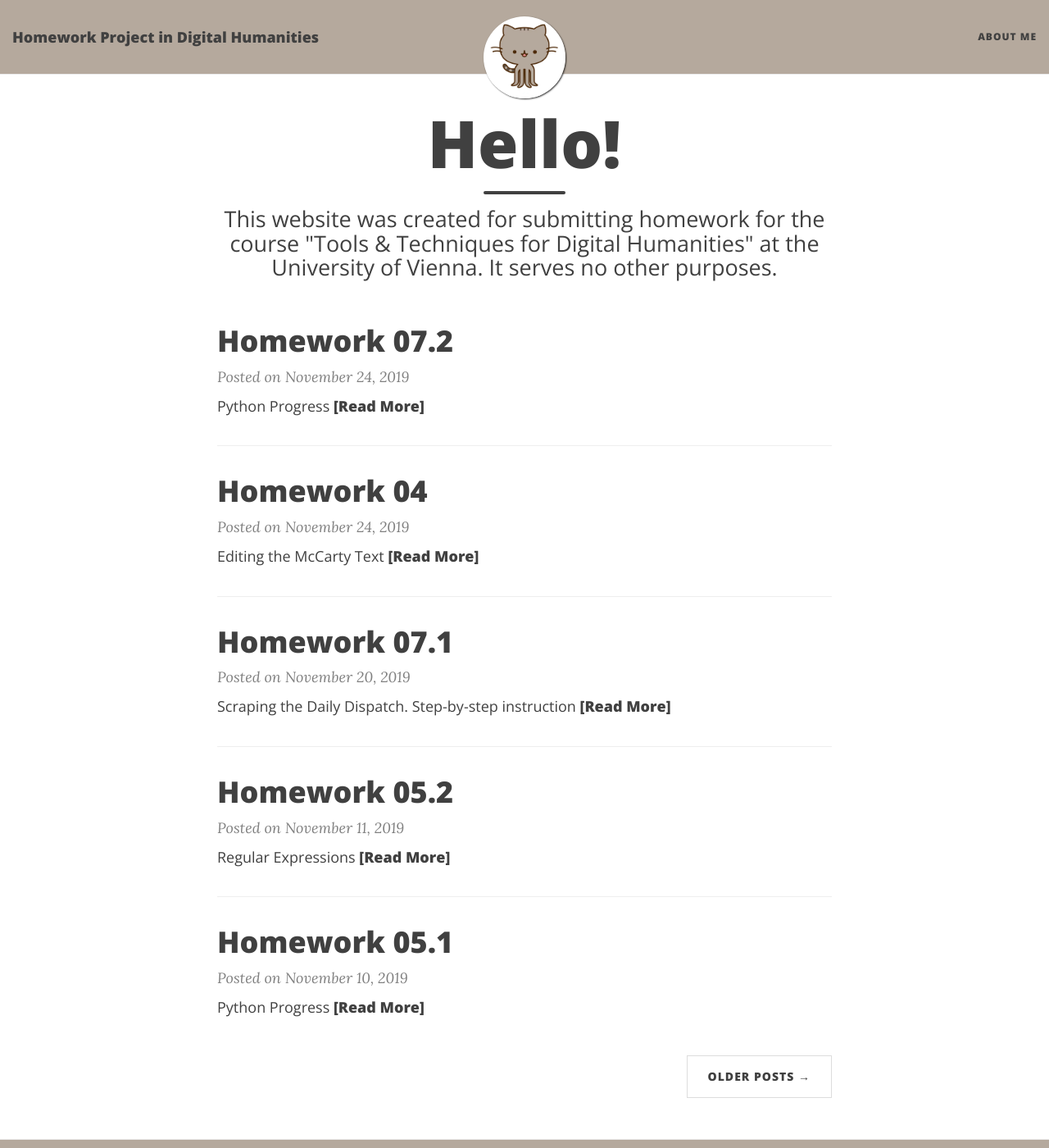
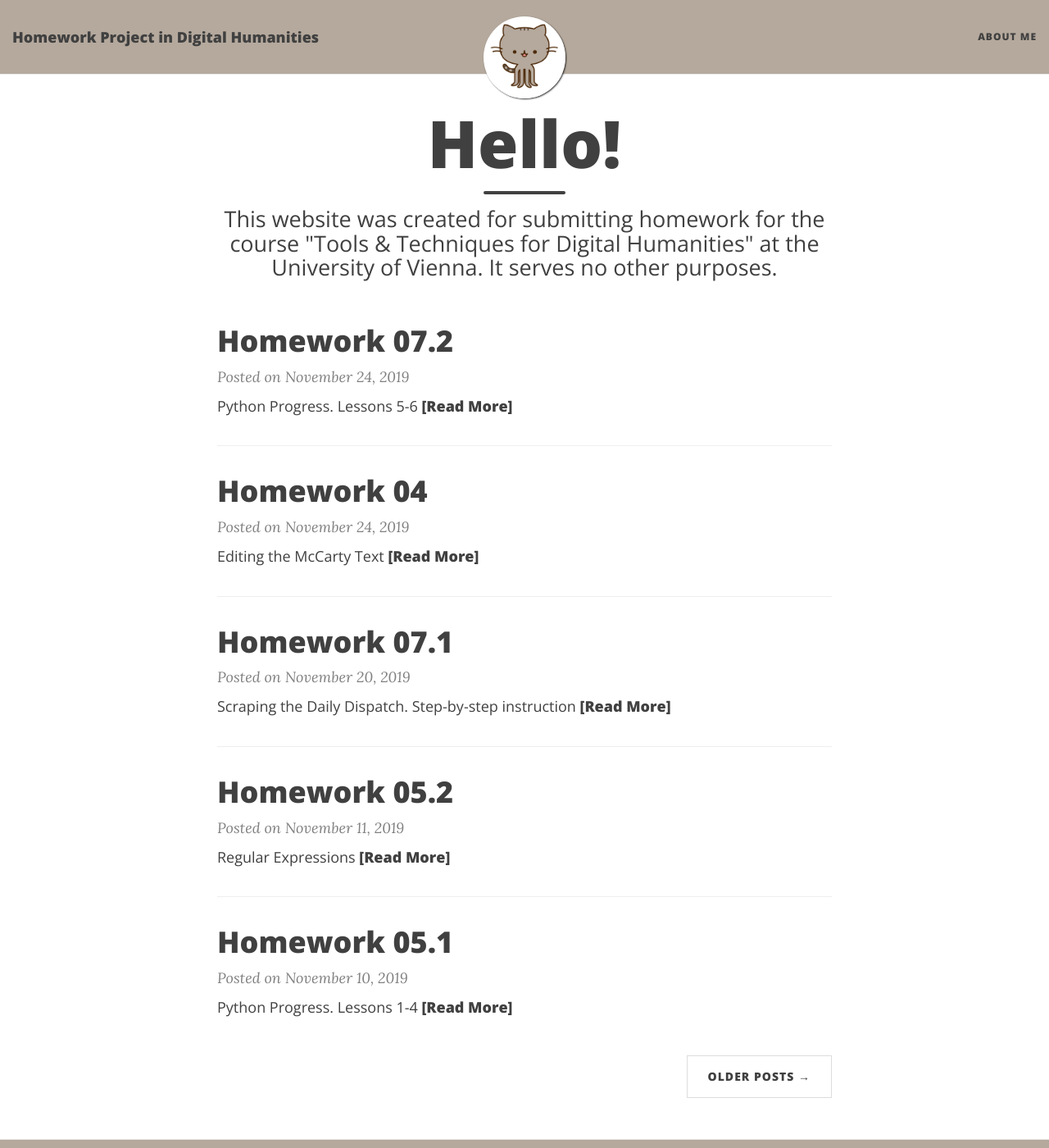
Before and after one commit to leda7466/leda7466.github.io, a Jekyll site: the page built from index.html, in a window 1280 px wide and 1400 px high. Shown: the whole window at 82% size. Built offline with Jekyll 4.4.1, drawn with Linux system fonts in a browser that asks for light colours; nearby versions of some CDN libraries; the list of posts is cut into pages by our own code.

Commit message:
homework 7.2

```diff
--- a/_posts/2019-11-10-Homework-05.1.md
+++ b/_posts/2019-11-10-Homework-05.1.md
@@ -3,6 +3,6 @@ layout: post
 title: Homework 05.1
 ---
 
-#### Python Progress
+#### Python Progress. Lessons 1-4
 
 ![Python Progress](https://sun9-62.userapi.com/c854324/v854324306/161ea4/vgjL_ZbMHY0.jpg)
--- a/_posts/2019-11-24-Homework-07.2.md
+++ b/_posts/2019-11-24-Homework-07.2.md
@@ -3,6 +3,6 @@ layout: post
 title: Homework 07.2
 ---
 
-#### Python Progress
+#### Python Progress. Lessons 5-6
 
 ![Python Progress](https://raw.githubusercontent.com/leda7466/leda7466.github.io/master/files/%D0%A1%D0%BD%D0%B8%D0%BC%D0%BE%D0%BA%20%D1%8D%D0%BA%D1%80%D0%B0%D0%BD%D0%B0%20(90).png)
```
